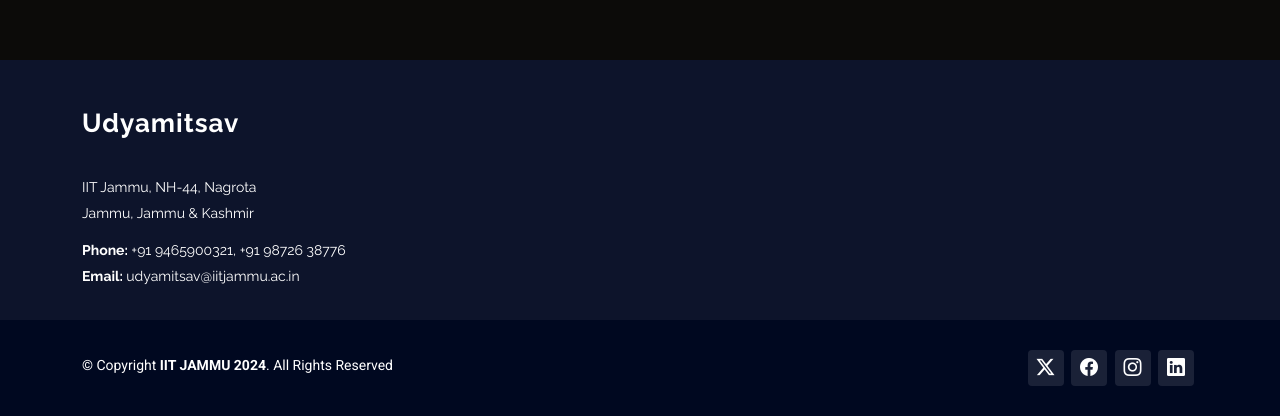
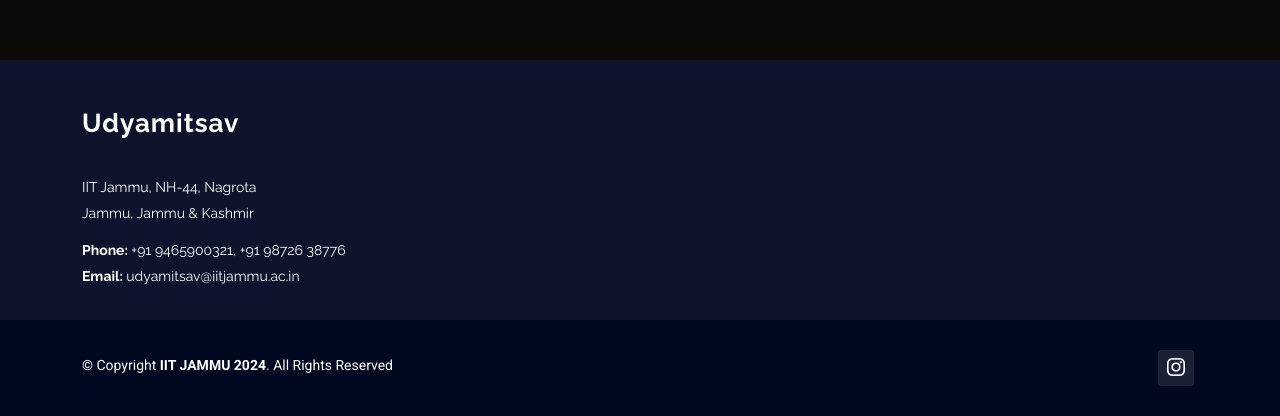
Before and after one commit to Akkshat1505/Udyamitsav, a plain HTML site: page team.html in a window 1280 px wide. Shown: the part 10450-10866 px from the top of the page. Drawn offline with Linux system fonts and the light colour scheme; a web font is replaced by a local one.

Commit message:
insta link fixed

```diff
--- a/team.html
+++ b/team.html
@@ -867,10 +867,7 @@
         </div>
 
         <div class="social-links order-first order-lg-last mb-3 mb-lg-0">
-          <a href=""><i class="bi bi-twitter-x"></i></a>
-          <a href=""><i class="bi bi-facebook"></i></a>
-          <a href=""><i class="bi bi-instagram"></i></a>
-          <a href=""><i class="bi bi-linkedin"></i></a>
+          <a href="https://www.instagram.com/udyamitsav.iitjammu?utm_source=ig_web_button_share_sheet&igsh=ZDNlZDc0MzIxNw%3D%3D"><i class="bi bi-instagram"></i></a>
         </div>
 
       </div>
```
